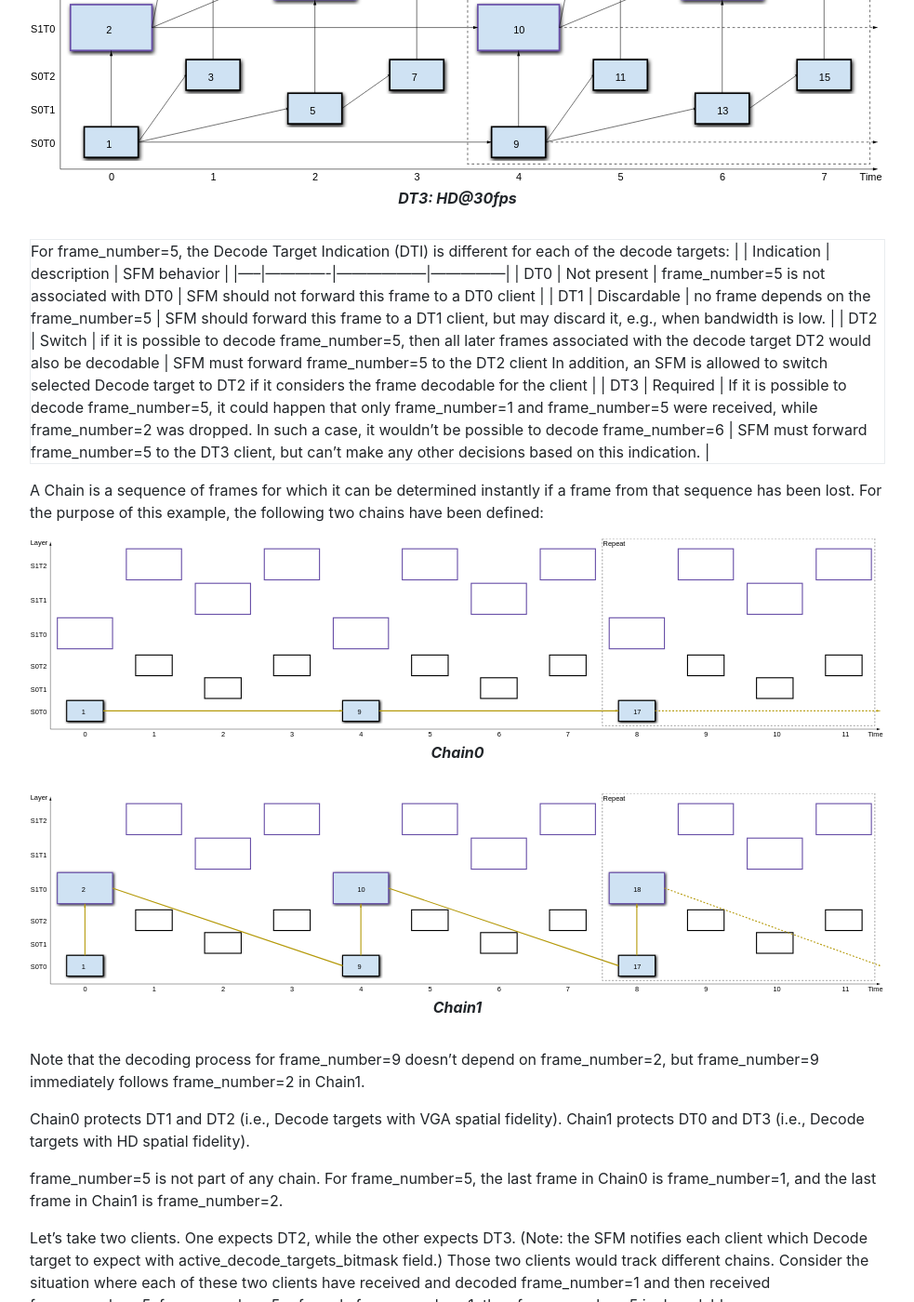
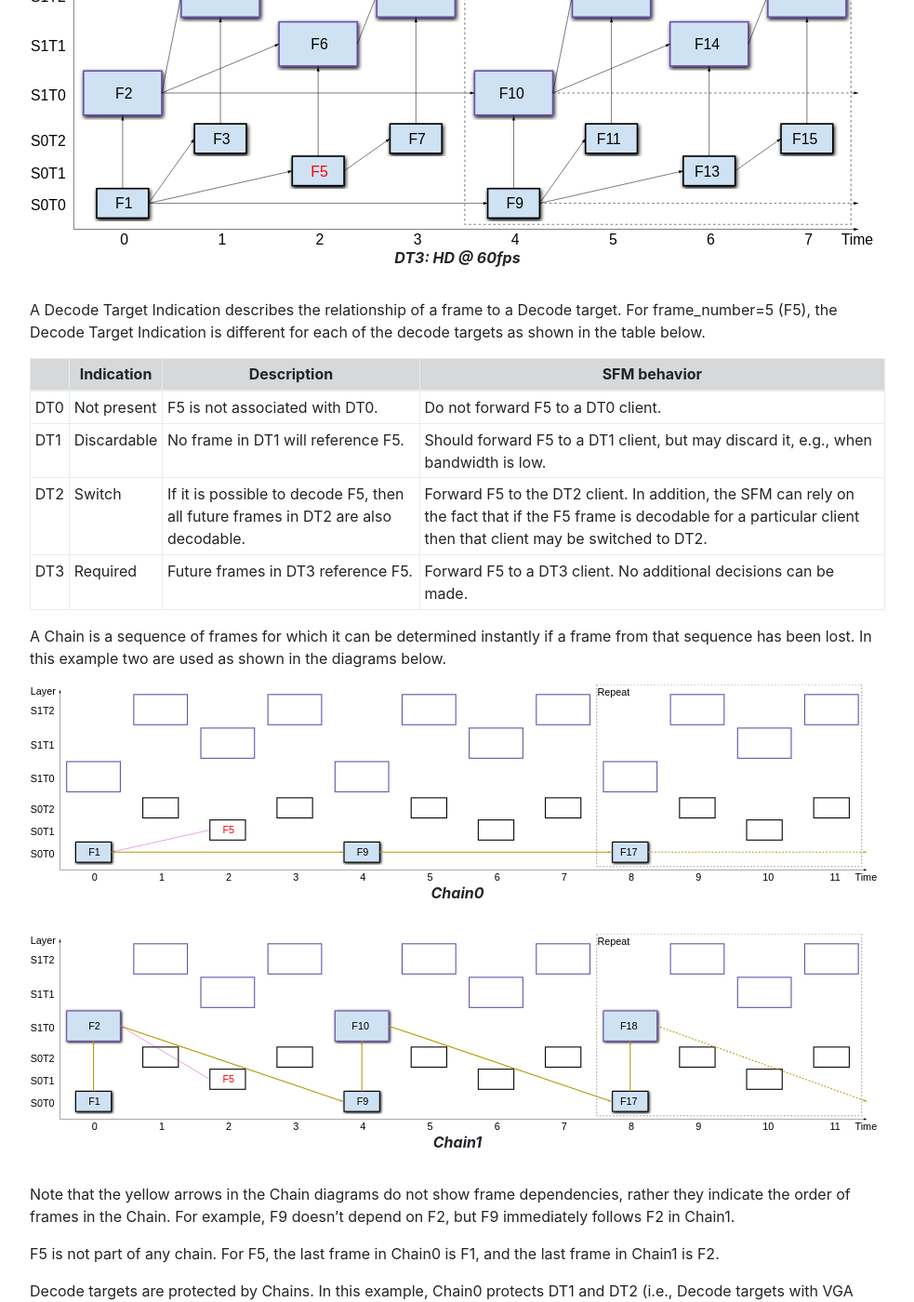
Before and after one commit to AOMediaCodec/av1-rtp-spec, a Jekyll site: the page built from index.md, in a window 1280 px wide and 1400 px high, scrolled down 32330 px. Shown: the whole window at 93% size, without its empty margins (53-1036 px from the left). Built offline with Jekyll 4.4.1, drawn with Linux system fonts in a browser that asks for light colours; nearby versions of some CDN libraries; some of the changed text lies outside the part shown.

Commit message:
Polish half of the text and update diagrams

```diff
--- a/av1-rtp-spec.md
+++ b/av1-rtp-spec.md
@@ -1123,41 +1123,42 @@ The URI for declaring this header extension in an extmap attribute is "https://a
 
 #### A.6 Examples
 
-#### A.6.1 Decode targets, Chains and DTIs based on L2T3 structure
+#### A.6.1 Decode targets, Decode Target Indications, and Chains
+In the following example, the concepts of Decode targets, Chains, and DTI are discussed in the context of the L2T3 scalability structure from the perspective of frame_number=5.
+
 ![L2T3](assets/images/L2T3.svg)
-
-A decode target is a set of frames needed to decode a coded video sequence at a given spatial and temporal fidelity.
-There are different ways do define decode targets for the scalable video structure.
-For the purpose of this example, the following four decode targets have been defined:
-
-![HD7fps](assets/images/L2T3_DT0.svg)
-DT0: HD@7fps
+L2T3
 {: .caption }
 
-![VGA15fps](assets/images/L2T3_DT1.svg)
-DT1: VGA@15fps
+A Decode target (DT) is a subset of a scalable video stream necessary to decode the stream at a certain temporal and spatial fidelity. For the L2T3 scalability structure, it is natural to define six Decode targets: VGA @ 15, 30 and 60 FPS, and HD @ 15, 30 and 60 FPS. It is however not necessary to define these six Decode targets, in this example four are used as shown in the diagrams below.
+
+![HD15fps](assets/images/L2T3_DT0.svg)
+DT0: HD @ 15fps
 {: .caption }
 
-![VGA30fps](assets/images/L2T3_DT2.svg)
-DT2: VGA@30fps
+![VGA30fps](assets/images/L2T3_DT1.svg)
+DT1: VGA @ 30fps
 {: .caption }
 
-![HD30fps](assets/images/L2T3.svg)
-DT3: HD@30fps
+![VGA60fps](assets/images/L2T3_DT2.svg)
+DT2: VGA @ 60fps
 {: .caption }
 
-For frame_number=5, the Decode Target Indication (DTI) is different for each of the decode targets:
-|     |  Indication |   description    |  SFM behavior |
+![HD60fps](assets/images/L2T3_DT3.svg)
+DT3: HD @ 60fps
+{: .caption }
+
+A Decode Target Indication describes the relationship of a frame to a Decode target. For frame_number=5 (F5), the Decode Target Indication is different for each of the decode targets as shown in the table below.
+
+|     |  Indication |   Description    |  SFM behavior |
 |-----|-------------|------------------|---------------|
-| DT0 | Not present | frame_number=5 is not associated with DT0 | SFM should not forward this frame to a DT0 client |
-| DT1 | Discardable | no frame depends on the frame_number=5 | SFM should forward this frame to a DT1 client, but may discard it, e.g., when bandwidth is low. |
-| DT2 | Switch      | if it is possible to decode frame_number=5, then all later frames associated with the decode target DT2 would also be decodable | SFM must forward frame_number=5 to the DT2 client In addition, an SFM is allowed to switch selected Decode target to DT2 if it considers the frame decodable for the client |
-| DT3 | Required    | If it is possible to decode frame_number=5, it could happen that only frame_number=1 and frame_number=5 were received, while frame_number=2 was dropped. In such a case, it wouldn’t be possible to decode frame_number=6 | SFM must forward frame_number=5 to the DT3 client, but can’t make any other decisions based on this indication. |
+| DT0 | Not present | F5 is not associated with DT0. | Do not forward F5 to a DT0 client. |
+| DT1 | Discardable | No frame in DT1 will reference F5. | Should forward F5 to a DT1 client, but may discard it, e.g., when bandwidth is low. |
+| DT2 | Switch      | If it is possible to decode F5, then all future frames in DT2 are also decodable. | Forward F5 to the DT2 client. In addition, the SFM can rely on the fact that if the F5 frame is decodable for a particular client then that client may be switched to DT2. |
+| DT3 | Required    | Future frames in DT3 reference F5. | Forward F5 to a DT3 client. No additional decisions can be made. |
 {:.table .table-sm .table-bordered }
 
-
-A Chain is a sequence of frames for which it can be determined instantly if a frame from that sequence has been lost.
-For the purpose of this example, the following two chains have been defined:
+A Chain is a sequence of frames for which it can be determined instantly if a frame from that sequence has been lost. In this example two are used as shown in the diagrams below.
 
 ![ChainS0](assets/images/L2T3_C0.svg)
 Chain0
@@ -1167,15 +1168,11 @@ Chain0
 Chain1
 {: .caption }
 
-Note that the decoding process for frame_number=9 doesn’t depend on frame_number=2,
-but frame_number=9 immediately follows frame_number=2 in Chain1.
+Note that the yellow arrows in the Chain diagrams do not show frame dependencies, rather they indicate the order of frames in the Chain. For example, F9 doesn’t depend on F2, but F9 immediately follows F2 in Chain1.
 
-Chain0 protects DT1 and DT2 (i.e., Decode targets with VGA spatial fidelity).
-Chain1 protects DT0 and DT3 (i.e., Decode targets with HD spatial fidelity).
+F5 is not part of any chain. For F5, the last frame in Chain0 is F1, and the last frame in Chain1 is F2.
 
-frame_number=5 is not part of any chain.
-For frame_number=5, the last frame in Chain0 is frame_number=1,
-and the last frame in Chain1 is frame_number=2.
+Decode targets are protected by Chains. In this example, Chain0 protects DT1 and DT2 (i.e., Decode targets with VGA spatial fidelity) and Chain1 protects DT0 and DT3 (i.e., Decode targets with HD spatial fidelity).
 
 Let’s take two clients. One expects DT2, while the other expects DT3.
 (Note: the SFM notifies each client which Decode target to expect with active_decode_targets_bitmask field.)
```
Also changed, not shown: other parts of av1-rtp-spec.md (+4 -4 lines), assets/images/L2T3.svg, assets/images/L2T3_C0.svg, assets/images/L2T3_C1.svg, assets/images/L2T3_DT0.svg, assets/images/L2T3_DT1.svg, assets/images/L2T3_DT2.svg, assets/images/L2T3_DT3.svg (added).
